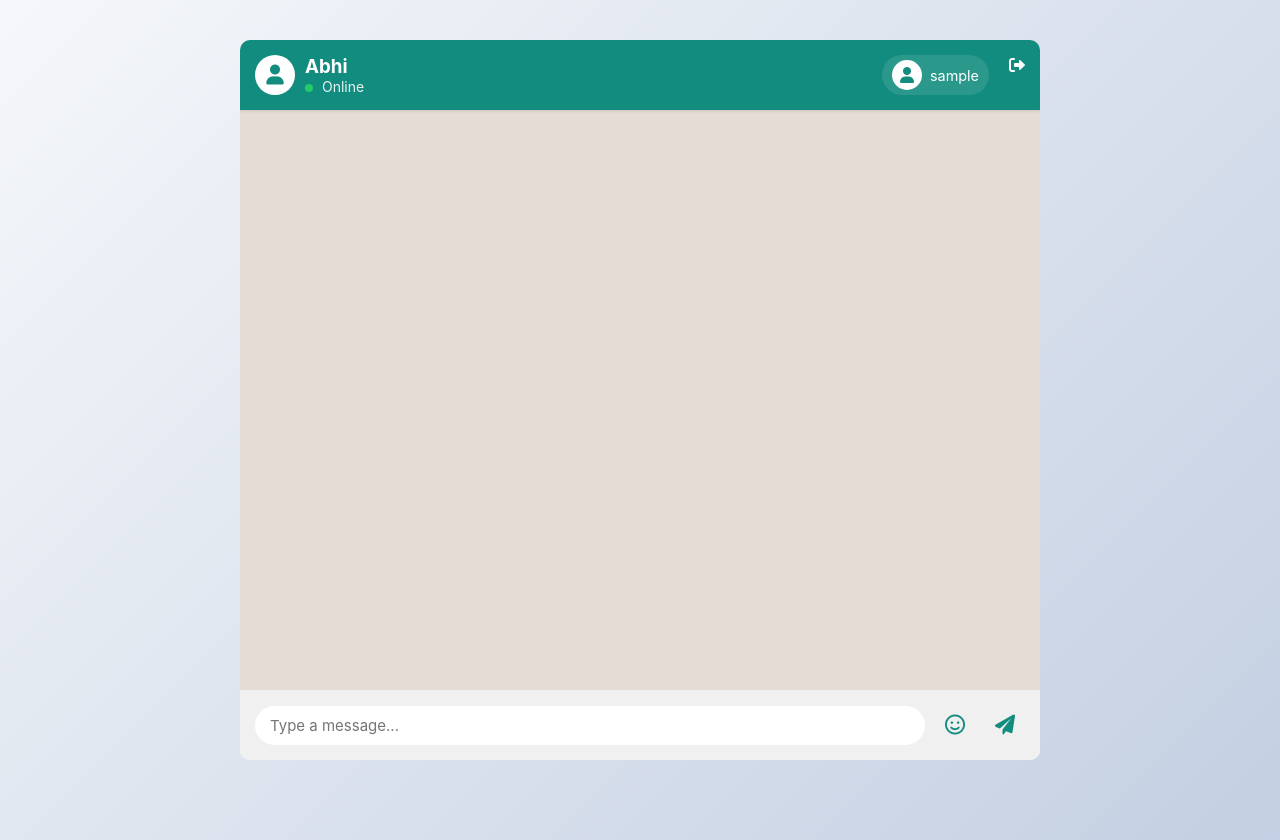
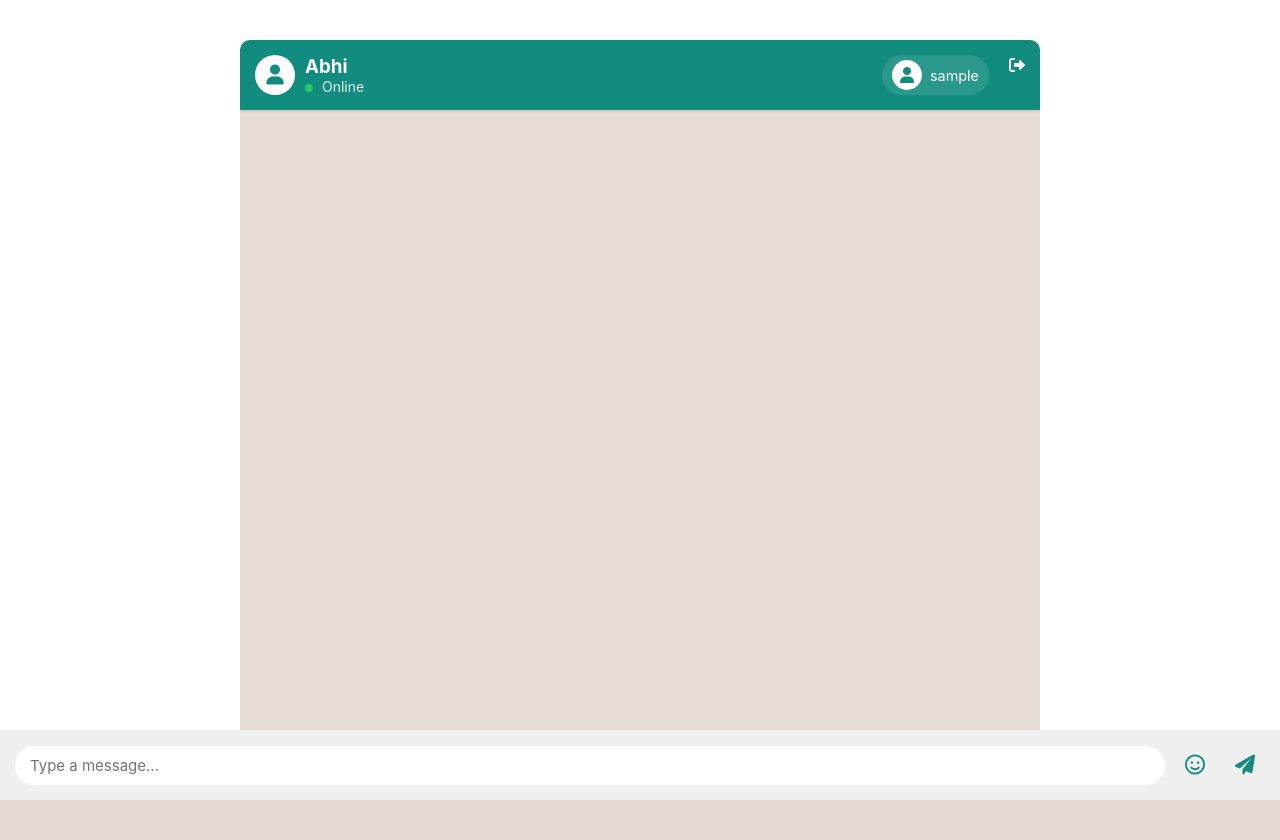
Before and after one commit to Mdazad4153/chat-app, a Flask app: page / in a window 1280 px wide. After the commit the page ends 800 px from the top, so only its background shows below. Run offline with Flask 3, Linux system fonts and the light colour scheme; the visitor is signed in with stand-in values (Sample User, id 1); data that the repository does not hold is empty; some libraries are stand-ins or nearby versions.

Commit message:
Improved mobile responsiveness and keyboard handling

```diff
--- a/templates/index.html
+++ b/templates/index.html
@@ -14,6 +14,7 @@
 
         body {
             height: 100vh;
+            height: -webkit-fill-available;
             background: linear-gradient(135deg, #f5f7fa 0%, #c3cfe2 100%);
             overflow: hidden;
         }
@@ -21,10 +22,16 @@
         .chat-container {
             max-width: 100%;
             height: 100vh;
+            height: -webkit-fill-available;
             margin: 0 auto;
             background: white;
             display: flex;
             flex-direction: column;
+            position: fixed;
+            top: 0;
+            left: 0;
+            right: 0;
+            bottom: 0;
         }
 
         .chat-header {
@@ -92,6 +99,8 @@
             padding: 20px;
             overflow-y: auto;
             background: #E5DDD5;
+            -webkit-overflow-scrolling: touch;
+            padding-bottom: 60px;
         }
 
         .message {
@@ -197,7 +206,11 @@
             display: flex;
             align-items: center;
             gap: 10px;
-            position: relative;
+            position: fixed;
+            bottom: 0;
+            left: 0;
+            right: 0;
+            z-index: 1000;
         }
 
         .reply-preview {
@@ -370,6 +383,38 @@
         var typingTimeout = null;
         var lastMessageTime = null;
         var replyingTo = null;
+
+        function adjustViewportHeight() {
+            let vh = window.innerHeight * 0.01;
+            document.documentElement.style.setProperty('--vh', `${vh}px`);
+        }
+
+        // Call on initial load
+        adjustViewportHeight();
+
+        // Call on resize and orientation change
+        window.addEventListener('resize', adjustViewportHeight);
+        window.addEventListener('orientationchange', adjustViewportHeight);
+
+        // Handle keyboard events
+        window.visualViewport.addEventListener('resize', function() {
+            const chatBody = document.querySelector('.chat-body');
+            const chatFooter = document.querySelector('.chat-footer');
+
+            // Adjust the chat body padding when keyboard is open
+            if (window.visualViewport.height < window.innerHeight) {
+                // Keyboard is open
+                chatBody.style.paddingBottom = '120px';
+                chatFooter.style.bottom = `${window.innerHeight - window.visualViewport.height}px`;
+            } else {
+                // Keyboard is closed
+                chatBody.style.paddingBottom = '60px';
+                chatFooter.style.bottom = '0';
+            }
+
+            // Scroll to bottom when keyboard opens
+            scrollToBottom();
+        });
 
         // Load chat history when page loads
         window.onload = function() {
```
